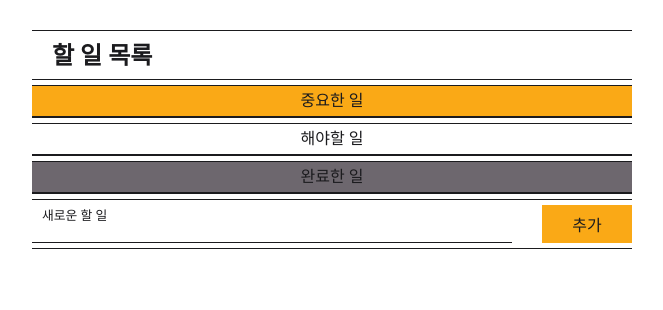
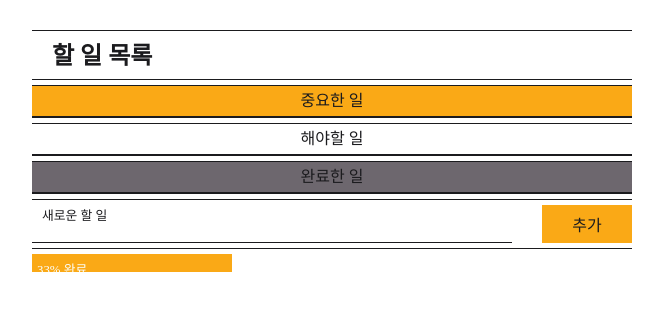
Before and after one commit to 938938/todo-ts, a React (Create React App) app: page / in a window 1280 px wide. Shown: the top 310 px of the page, without its empty margins (338-1001 px from the left). Built offline with nearby package versions, Linux system fonts and the light colour scheme.

Commit message:
::진행도 표시

```diff
--- a/src/App.tsx
+++ b/src/App.tsx
@@ -2,6 +2,7 @@ import React, { useEffect, useState } from 'react';
 import styled from 'styled-components';
 import Header from './components/Header';
 import NewTodo from './components/NewTodo';
+import Progress from './components/Progress';
 import TodoList from './components/TodoList';
 import { Todo } from './models/todo';
 
@@ -177,6 +178,7 @@ function App() {
         onDragHandler={onDragHandler}
       />
       <NewTodo addTodo={addTodoHandler} />
+      <Progress data={data} clear={clear} />
     </AppUI>
   );
 }
--- /dev/null
+++ b/src/components/Progress.tsx
@@ -0,0 +1,32 @@
+import React from 'react';
+import styled from 'styled-components';
+
+const Progress: React.FC<{
+  data: { id: number; text: string }[];
+  clear: { id: number; text: string }[];
+}> = ({ data, clear }) => {
+  const percent = (clear.length / data.length) * 100;
+  return (
+    <ProgressUI>
+      <Bar percent={percent}>{Math.floor(percent)}% 완료</Bar>
+    </ProgressUI>
+  );
+};
+
+export default Progress;
+
+const ProgressUI = styled.div`
+  width: 100%;
+  height: 20px;
+  margin-top: 5px;
+`;
+const Bar = styled.p<{ percent: number }>`
+  width: ${(props) => (props.percent ? `${props.percent}%` : '0%')};
+  height: 18px;
+  background-color: var(--point-color);
+  font-size: 0.8rem;
+  padding: 5px;
+  color: var(--bg-color);
+  box-sizing: border-box;
+  transition: all 0.5s;
+`;
```
